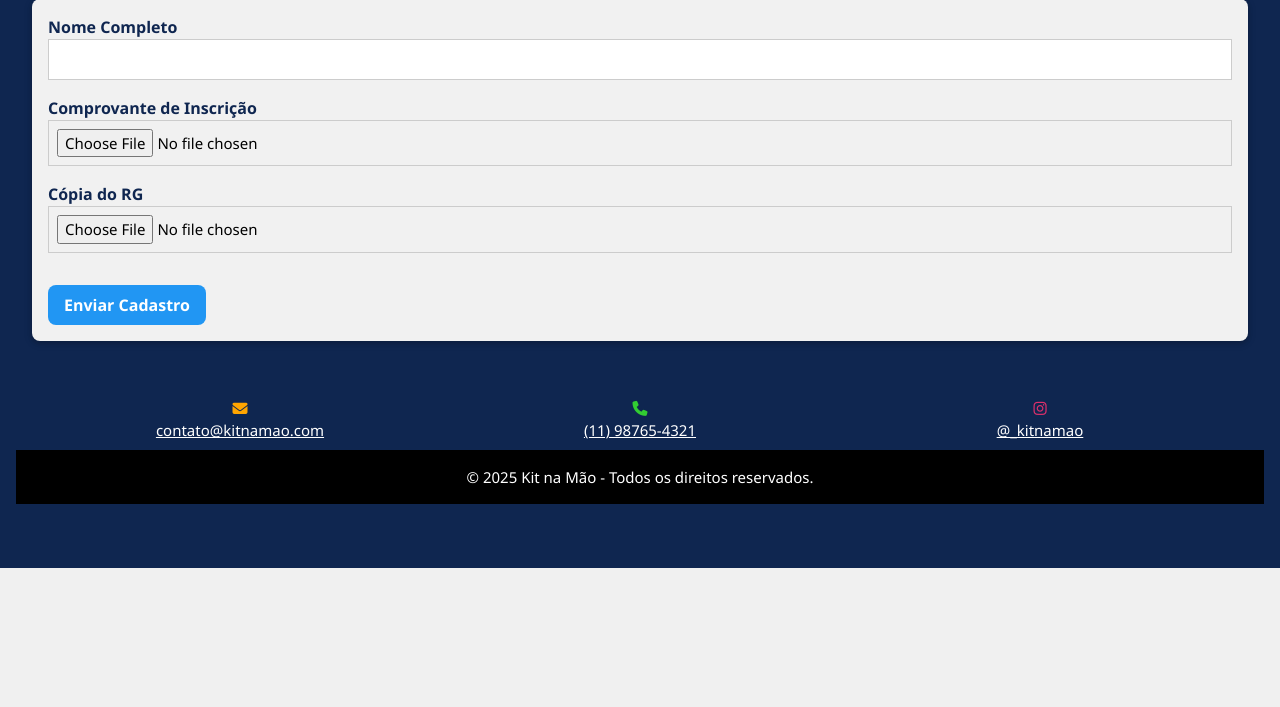
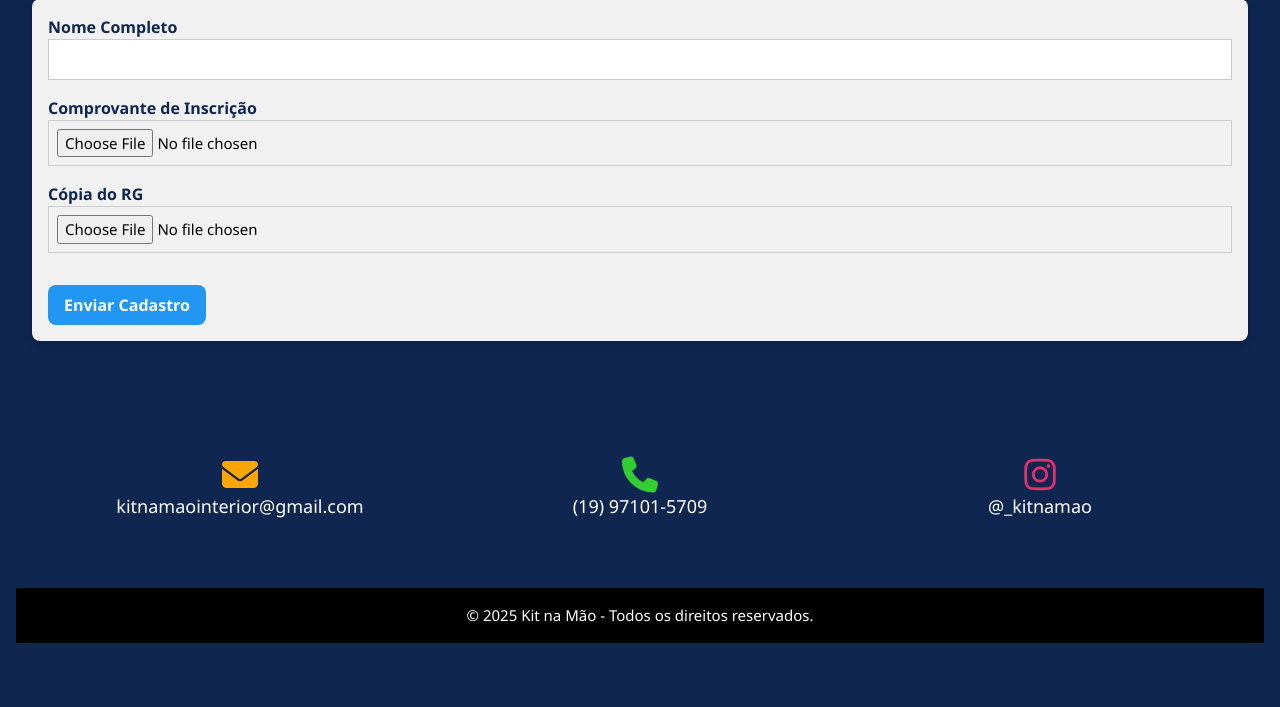
Before and after one commit to laviniasa/kit_na_mao, a Flask app: page / in a window 1280 px wide. Shown: the part 2170-2877 px from the top of the page. Before the commit the page ends 2738 px from the top, so only its background shows below. Run offline with Flask 3, Linux system fonts and the light colour scheme; data that the repository does not hold is empty.

Commit message:
Update index.html

```diff
--- a/templates/index.html
+++ b/templates/index.html
@@ -28,6 +28,11 @@
           flex: 1;
           display: flex;
           flex-direction: column;
+        }
+        body {
+            display: flex;
+            flex-direction: column;
+            min-height: 100vh;
             }
 
         * {
@@ -172,13 +177,23 @@
 
         /* garante que o footer grude no fim */
         footer {
-          margin-top: auto;
+          margin-top: 80px;
         }
         #mobileMenu {
             position: absolute;
             top: 64px; /* Ajuste se necessário */
             width: 100%;
             z-index: 9999; /* Garante que fique acima de tudo */
+        }
+
+        .contato-link {
+            color: #ffffff;
+            text-decoration: none;
+        }
+
+        .contato-link:hover {
+            text-decoration: underline;
+            color: #2980b9;
         }
 
       </style>
@@ -298,9 +313,6 @@
     </div>
   </div>
 
-
-
-
 <!-- Cadastro -->
 <div class="w3-container w3-padding-32" id="cadastro">
     <h2 class="titulo-sessao"><i class="fa fa-clipboard"></i> Cadastro</h2>
@@ -346,30 +358,39 @@
 </div>
 
 <!-- Contato -->
-<main>
+<main style="margin-top: 60px;"> <!-- aqui adicionamos espaço acima -->
     <div class="w3-container w3-center" id="contato">
 
       <div class="w3-row-padding w3-margin-top">
         <div class="w3-third w3-center w3-padding">
-      <i class="fas fa-envelope contato-icon" style="color: orange;"></i>
-      <p><a href="mailto:contato@kitnamao.com" class="contato-link">contato@kitnamao.com</a></p>
+          <i class="fas fa-envelope contato-icon" style="color: orange; font-size: 36px;"></i>
+          <p style="font-size: 18px;">
+            <a href="mailto:kitnamaointerior@gmail.com" class="contato-link">kitnamaointerior@gmail.com</a>
+          </p>
         </div>
         <div class="w3-third w3-center w3-padding">
-      <i class="fas fa-phone contato-icon" style="color: limegreen;"></i>
-      <p><a href="tel:+5511987654321" class="contato-link">(11) 98765-4321</a></p>
+          <i class="fas fa-phone contato-icon" style="color: limegreen; font-size: 36px;"></i>
+          <p style="font-size: 18px;">
+            <a href="tel:+5519971015709" class="contato-link">(19) 97101-5709</a>
+          </p>
         </div>
         <div class="w3-third w3-center w3-padding">
-      <i class="fab fa-instagram contato-icon" style="color: #e1306c;"></i>
-      <p><a href="https://www.instagram.com/_kitnamao" class="contato-link" target="_blank">@_kitnamao</a></p>
+          <i class="fab fa-instagram contato-icon" style="color: #e1306c; font-size: 36px;"></i>
+          <p style="font-size: 18px;">
+            <a href="https://www.instagram.com/_kitnamao" class="contato-link" target="_blank">@_kitnamao</a>
+          </p>
         </div>
       </div>
+
     </div>
   </main>
+
 <script src="/static/script.js"></script>
 
-<footer class="w3-center w3-black w3-padding-16">
+<footer class="w3-center w3-black w3-padding-16" style="margin-top: 60px;">
     <p>&copy; 2025 Kit na Mão - Todos os direitos reservados.</p>
   </footer>
+
 
 <script>
 function toggleMenu() {
```
Lines whose indentation alone changed are shown as unchanged.
